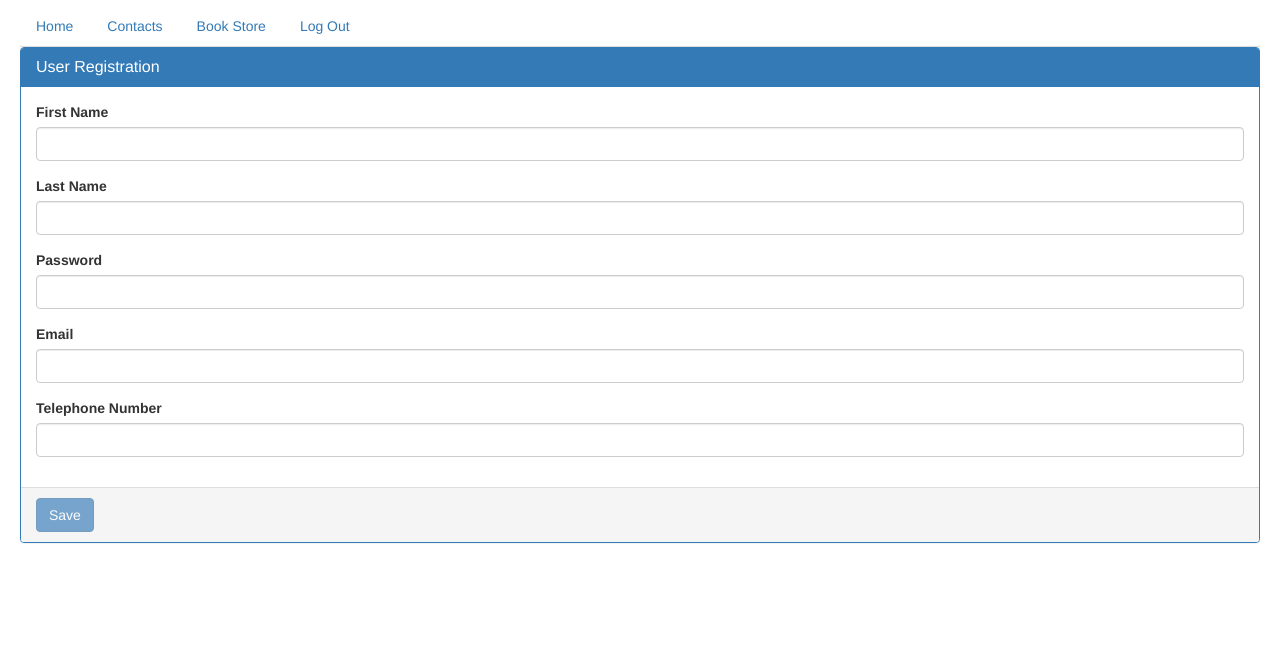
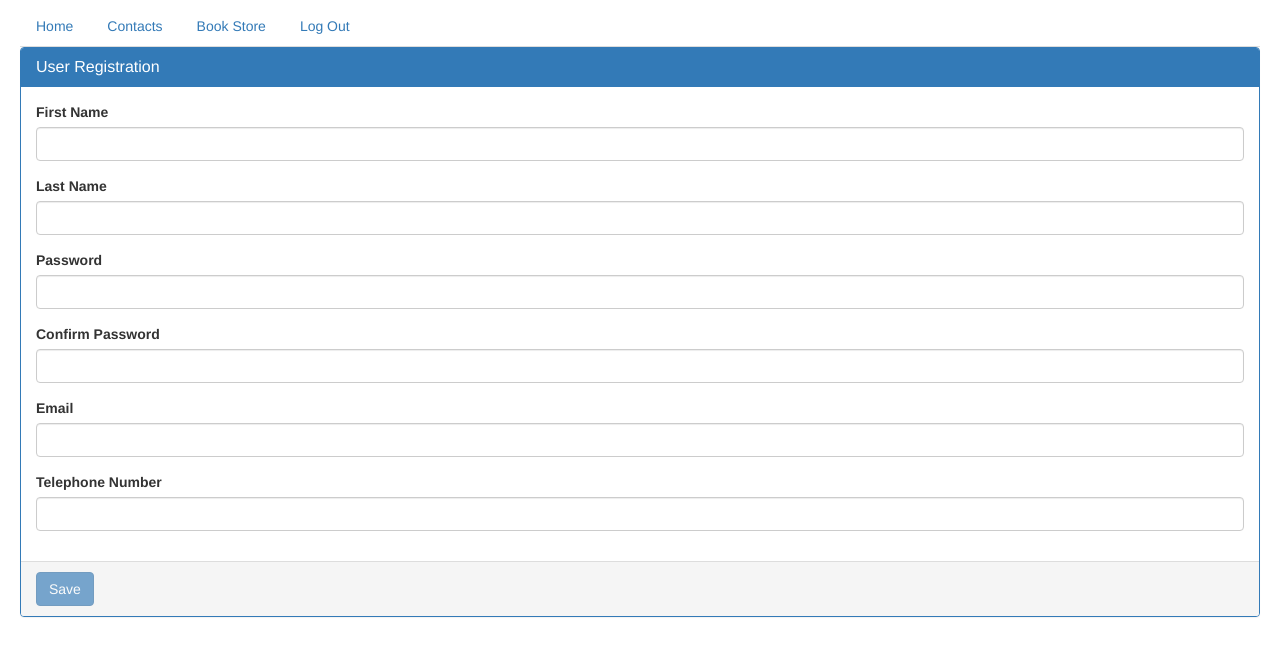
Before and after one commit to vrallabhandi/angular-library-mgt, an Angular app: page /signup in a window 1280 px wide. Shown: the top 656 px of the page. Built offline with nearby package versions, Linux system fonts and the light colour scheme.

Commit message:
form custom validations

```diff
--- a/src/app/app.module.ts
+++ b/src/app/app.module.ts
@@ -18,6 +18,7 @@ import { ContactusComponent } from './contact/contactus/contactus.component';
 import { BookstoreComponent } from './bookstore/bookstore.component';
 import { LoginPageComponent } from './login-page/login-page.component';
 import { SignupPageComponent } from './signup-page/signup-page.component';
+import { ConfirmEqualValidatorDirective } from './directives/confirm-equal-validator/confirm-equal-validator.directive';
 
 const routes: Routes = [
   { path: "", redirectTo: "login", pathMatch:"full"},
@@ -44,7 +45,8 @@ const routes: Routes = [
     ContactusComponent,
     BookstoreComponent,
     LoginPageComponent,
-    SignupPageComponent
+    SignupPageComponent,
+    ConfirmEqualValidatorDirective
   ],
   imports: [
     BrowserModule,
--- /dev/null
+++ b/src/app/directives/confirm-equal-validator/confirm-equal-validator.directive.ts
@@ -0,0 +1,24 @@
+import { Directive, Input } from '@angular/core';
+import { NG_VALIDATORS, Validator, AbstractControl } from '../../../../node_modules/@angular/forms';
+
+@Directive({
+  selector: '[appConfirmEqualValidator]',
+  providers: [{
+    provide: NG_VALIDATORS,
+    useExisting: ConfirmEqualValidatorDirective,
+    multi: true
+  }]
+})
+export class ConfirmEqualValidatorDirective implements Validator{
+  @Input() appConfirmEqualValidator: string
+
+  validate(control: AbstractControl): {[key:string]:any}|null{
+    const controlToCompare = control.parent.get(this.appConfirmEqualValidator);
+    if(controlToCompare && controlToCompare.value != control.value) {
+      return {'notEqual':true};
+    }
+    return null;
+  }
+  constructor() { }
+
+}
--- a/src/app/signup-page/signup-page.component.html
+++ b/src/app/signup-page/signup-page.component.html
@@ -5,12 +5,9 @@
     </div>
     <div class="panel-body">
 
-      <div class="form-group"
-       [class.has-error]="firstNameControl.invalid && firstNameControl.touched"
-       [class.has-success]="firstNameControl.valid">
+      <div class="form-group" [class.has-error]="firstNameControl.invalid && firstNameControl.touched" [class.has-success]="firstNameControl.valid">
         <label for="firstName" class="control-label">First Name</label>
-        <input id="firstName" required type="text" class="form-control" name="firstName" [(ngModel)]="firstName"
-        #firstNameControl="ngModel">
+        <input id="firstName" required type="text" class="form-control" name="firstName" [(ngModel)]="firstName" #firstNameControl="ngModel">
         <span class="help-block" *ngIf="firstNameControl.invalid && firstNameControl.touched">
           Full Name is required
         </span>
@@ -21,38 +18,49 @@
         <input id="lastName" type="text" class="form-control" name="lastName" [(ngModel)]="lastName">
       </div>
 
-      <div class="form-group"
-       [class.has-error]="passwordControl.invalid && passwordControl.touched"
-       [class.has-success]="passwordControl.valid">
-        <label for="password" class="control-label">Password</label>
-        <input id="password" required type="password" class="form-control" name="password" [(ngModel)]="password"
-        #passwordControl="ngModel">
-        <span class="help-block" *ngIf="passwordControl.invalid && passwordControl.touched">
-          Password is required
-        </span>
+      <div ngModelGroup="passwordGroup" [class.has-error]="confirmPasswordControl.invalid
+                && confirmPasswordControl.touched
+                && !confirmPasswordControl.errors?.required">
+        <div class="form-group" [class.has-error]="passwordControl.invalid && passwordControl.touched" [class.has-success]="passwordControl.valid">
+          <label for="password" class="control-label">Password</label>
+          <input id="password" required type="password" class="form-control" name="password" (input)="confirmPasswordControl.control.updateValueAndValidity()"
+            [(ngModel)]="password" #passwordControl="ngModel">
+          <span class="help-block" *ngIf="passwordControl.touched && passwordControl.errors?.required">
+            Password is required
+          </span>
+        </div>
+
+        <div class="form-group" [class.has-error]="confirmPasswordControl.invalid && confirmPasswordControl.touched" [class.has-success]="passwordControl.valid">
+          <label for="confirmPassword" class="control-label">Confirm Password</label>
+          <input id="confirmPassword" required type="confirmPassword" class="form-control" name="confirmPassword" appConfirmEqualValidator="password"
+            [(ngModel)]="confirmPassword" #confirmPasswordControl="ngModel">
+          <span class="help-block" *ngIf="confirmPasswordControl.errors?.required && confirmPasswordControl.touched">
+            Confirm Password is required
+          </span>
+          <span class="help-block" *ngIf="confirmPasswordControl.errors?.notEqual
+               && confirmPasswordControl.touched
+               && !confirmPasswordControl.errors?.required">
+            Password and Confirm Password do not match
+          </span>
+        </div>
       </div>
 
-      <div class="form-group"
-       [class.has-error]="emailControl.invalid && emailControl.touched"
-       [class.has-success]="emailControl.valid">
+
+      <div class="form-group" [class.has-error]="emailControl.invalid && emailControl.touched" [class.has-success]="emailControl.valid">
         <label for="email" class="control-label">Email</label>
-        <input id="email" required [email]="emailControl.value !== ''" type="text" autocomplete="off"
-        class="form-control" name="email" value='' [(ngModel)]="email"
-        #emailControl="ngModel">
+        <input id="email" required [email]="emailControl.value !== ''" type="text" autocomplete="off" class="form-control" name="email"
+          value='' [(ngModel)]="email" #emailControl="ngModel">
         <span class="help-block" *ngIf="emailControl.errors?.required && emailControl.touched">
           Email is required
         </span>
         <span class="help-block" *ngIf="emailControl.errors?.email && emailControl.touched && emailControl.dirty">
-            Email is invalid
-          </span>
+          Email is invalid
+        </span>
       </div>
 
-      <div class="form-group"
-       [class.has-error]="telephoneControl.invalid && telephoneControl.touched"
-       [class.has-success]="telephoneControl.valid">
+      <div class="form-group" [class.has-error]="telephoneControl.invalid && telephoneControl.touched" [class.has-success]="telephoneControl.valid">
         <label for="telephone" class="control-label">Telephone Number</label>
-        <input id="telephone" required type="text" class="form-control" name="telephone" [(ngModel)]="telephone"
-        #telephoneControl="ngModel">
+        <input id="telephone" required type="text" class="form-control" name="telephone" [(ngModel)]="telephone" #telephoneControl="ngModel">
         <span class="help-block" *ngIf="telephoneControl.invalid && telephoneControl.touched">
           Telephone Number is required
         </span>
```
Also changed, not shown: 1 other file (tests, documents, lock files or other folders).
